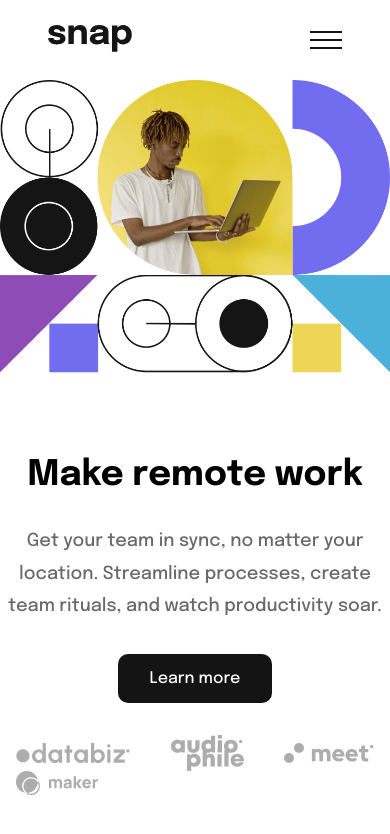
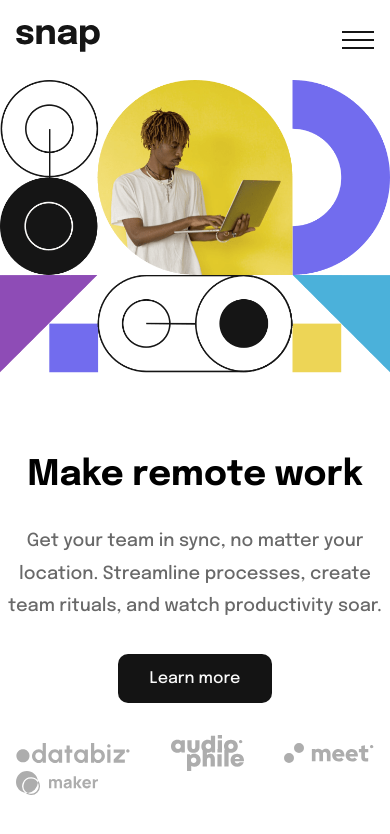
Before and after one commit to alishirani1384/intro-section-with-dropdown-navigation, a plain HTML site: page index.html in a window 390 px wide. Drawn offline with Linux system fonts and the light colour scheme.

Commit message:
fixed issues

```diff
--- a/style.css
+++ b/style.css
@@ -68,7 +68,7 @@ nav{
     justify-content: space-between;
     max-width: 1440px;
     margin: 0 auto;
-    padding-inline: 2rem;
+    padding-inline: 3rem;
 }
 .nav-left{
     display: flex;
@@ -127,7 +127,7 @@ main{
 }
 @media screen and (max-width:800px) {
     .nav-container{
-        margin-inline: 1rem;
+        padding-inline: 1rem;
     }
     .mobile-menu{
         display: flex;
```
